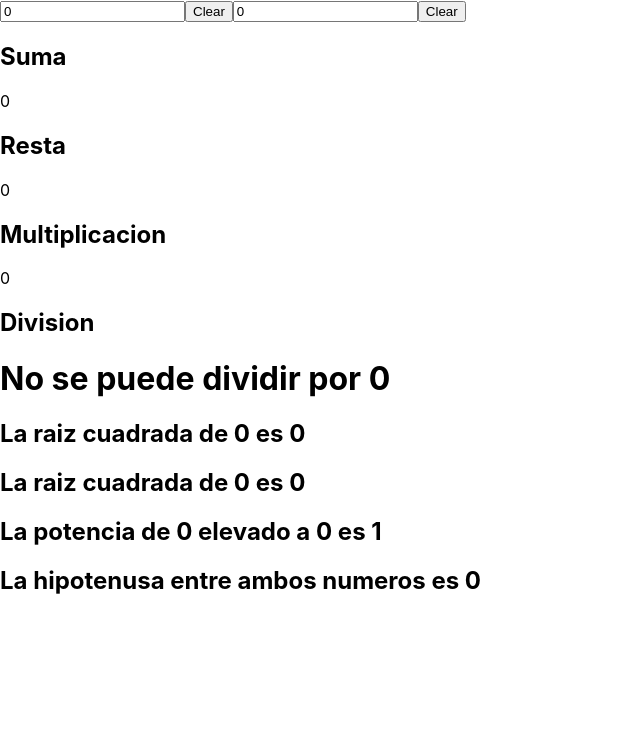
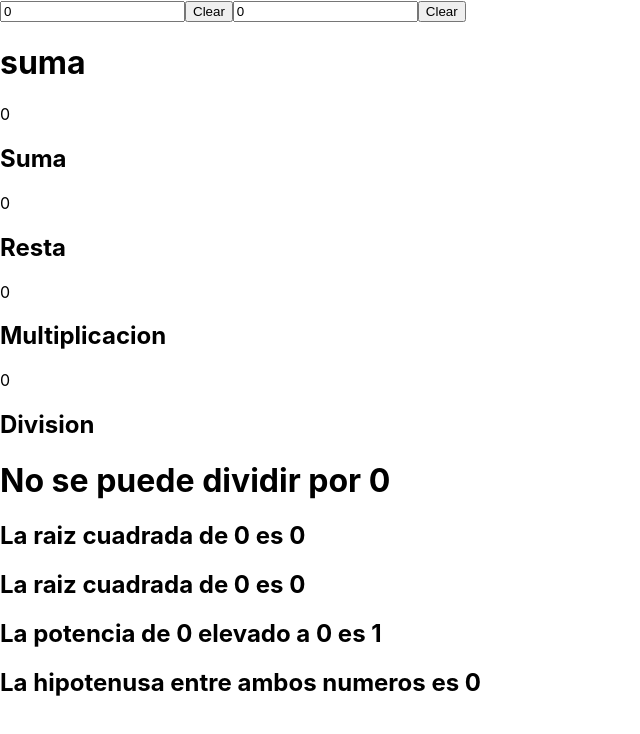
Before and after one commit to nicolascafure/calculadora-avanzada, a React (Create React App) app: page / in a window 1280 px wide. Shown: the top 734 px of the page, without its empty margins (0-640 px from the left). Built offline with nearby package versions, Linux system fonts and the light colour scheme.

Commit message:
arreglando comportamiento del componente

```diff
--- a/src/App.js
+++ b/src/App.js
@@ -1,23 +1,24 @@
 import {useState, useEffect} from "react";
-
 import Input from "./components/Input";
+import Operation from "./components/Operation";
 
 function App() {
 
-const [numeroA, setnumeroA] = useState("")
-const [numeroB, setnumeroB] = useState("")
+const [numeroA, setnumeroA] = useState(0)
+const [numeroB, setnumeroB] = useState(0)
 const[error, setError]= useState(false)
 
 useEffect(() => {
-  setnumeroA(0)
-  setnumeroB(0)
 
-}, [])
+}, [numeroA,numeroB])
 
   return (
+
     <div className="contenedor-principal">
   <Input key="a" setNumero={setnumeroA} numero={numeroA} setError={setError}/>
   <Input key="b" setNumero={setnumeroB} numero={numeroB} setError={setError}/>
+
+  <Operation numeroA={numeroA} numeroB={numeroB} operation="suma"/>
 
 {error? <h1>Ingrese valores correctos</h1>:
 <div>
--- a/src/components/Operation.js
+++ b/src/components/Operation.js
@@ -1,11 +1,20 @@
 import React from 'react';
+import { useEffect } from 'react';
 
-const Operation = () => {
-    function operation(a, b, ope) {
+const Operation = ({numeroA,numeroB, operation}) => {
+
+
+
+    function calculator(a, b, ope) {
+
+     Number(a)
+     Number(b)
+     console.log(a,b)
+
         const operations = {
           suma: (a, b) => a + b,
           resta: (a, b) => a - b,
-          multi: (a, b) => a * b,
+          multiplicacion: (a, b) => a * b,
           division: (a, b) => a / b,
           raiz: (a,b) => ` ${Math.sqrt(a)}   ${Math.sqrt(b)}  ` ,
           potencia: (a,b) => Math.pow(a, b),
@@ -13,7 +22,14 @@ const Operation = () => {
         };
         return operations[ope]?.(a, b)
     }
-    return (  );
+    return (
+
+<div className="contenedor-operaciones">
+    <h1>{operation}</h1>
+    <p>{calculator(numeroA,numeroB,operation)}</p>
+</div>
+
+     );
 }
 
 export default Operation;
```
